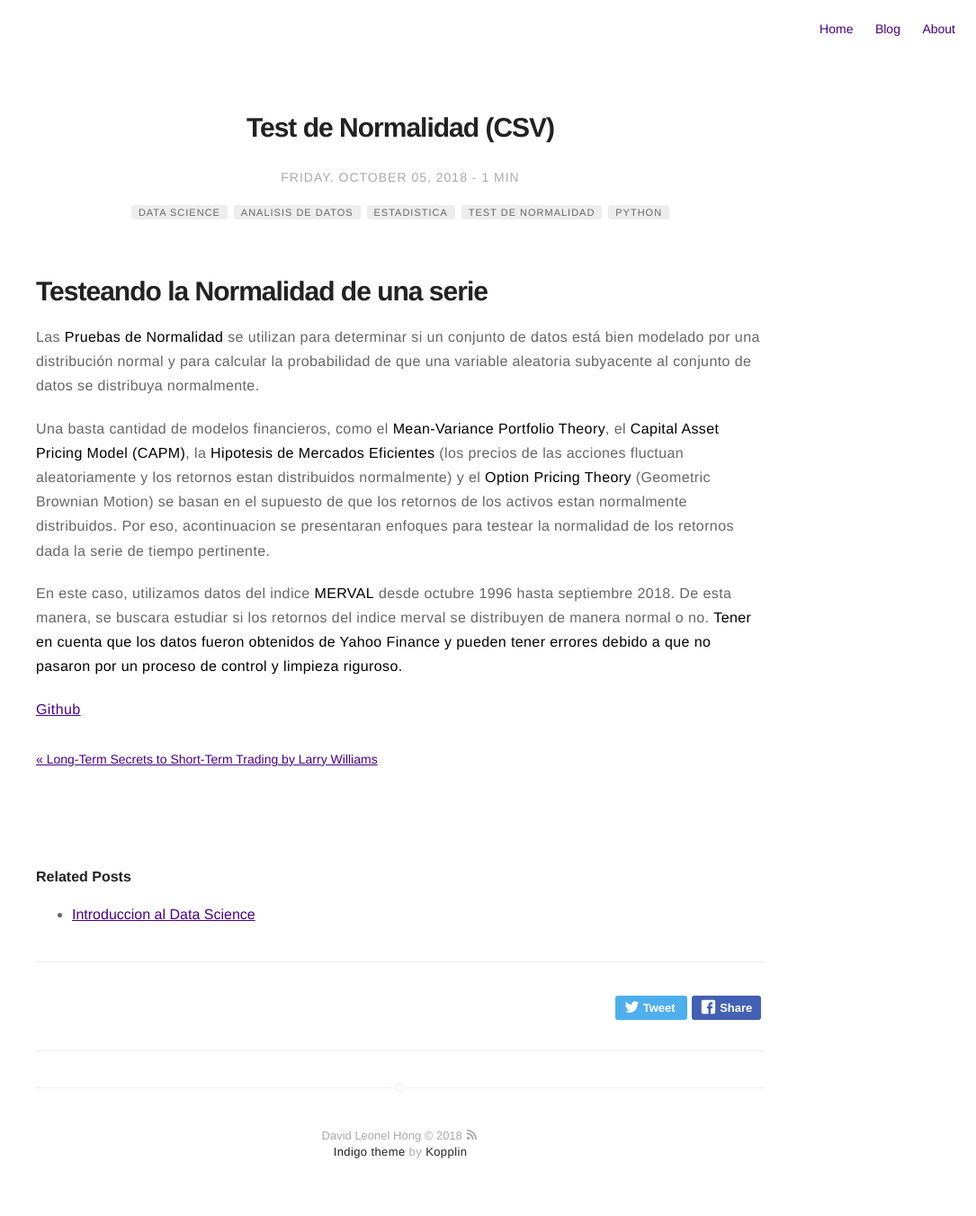
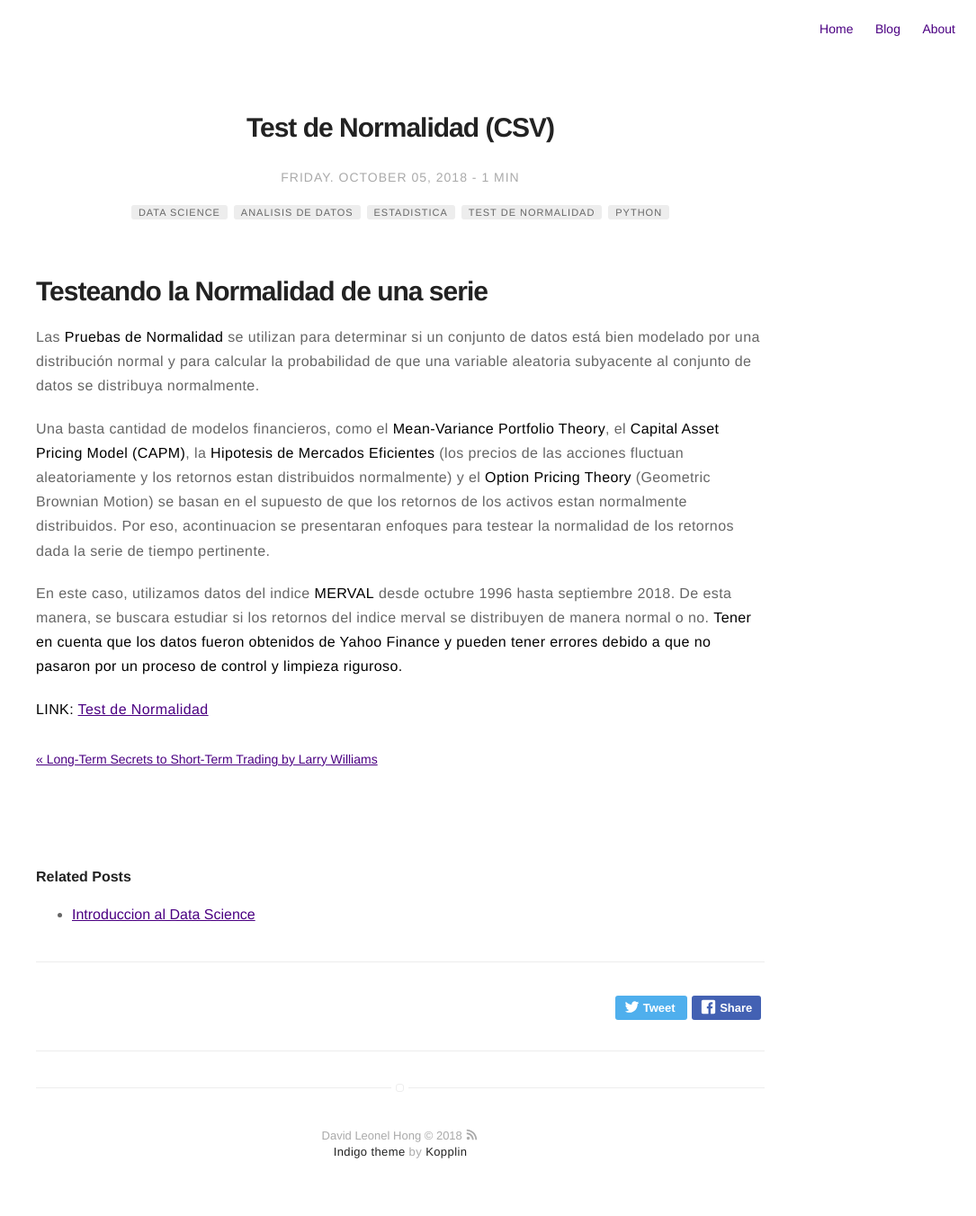
Before and after one commit to davidleonelhong/davidleonelhong.github.io, a Jekyll site: the page built from _posts/2018-10-05-Normality-Test-CSV.md, in a window 1280 px wide. Shown: the whole page at 90% size, without its empty margins (195-1280 px from the left). Built offline with Jekyll 4.4.1, drawn with Linux system fonts in a browser that asks for light colours; a script that is not in the unit is left out.

Commit message:
Update 2018-10-05-Normality-Test-CSV.md

```diff
--- a/_posts/2018-10-05-Normality-Test-CSV.md
+++ b/_posts/2018-10-05-Normality-Test-CSV.md
@@ -21,4 +21,4 @@ Una basta cantidad de modelos financieros, como el **Mean-Variance Portfolio The
 
 En este caso, utilizamos datos del indice **MERVAL** desde octubre 1996 hasta septiembre 2018. De esta manera, se buscara estudiar si los retornos del indice merval se distribuyen de manera normal o no. **Tener en cuenta que los datos fueron obtenidos de Yahoo Finance y pueden tener errores debido a que no pasaron por un proceso de control y limpieza riguroso.**
 
-[Github](https://github.com/davidleonelhong/Normality-Test-CSV/blob/master/Normality%20Test%20CSV.ipynb)
+**LINK:** [Test de Normalidad](https://github.com/davidleonelhong/Normality-Test-CSV/blob/master/Normality%20Test%20CSV.ipynb)
```
